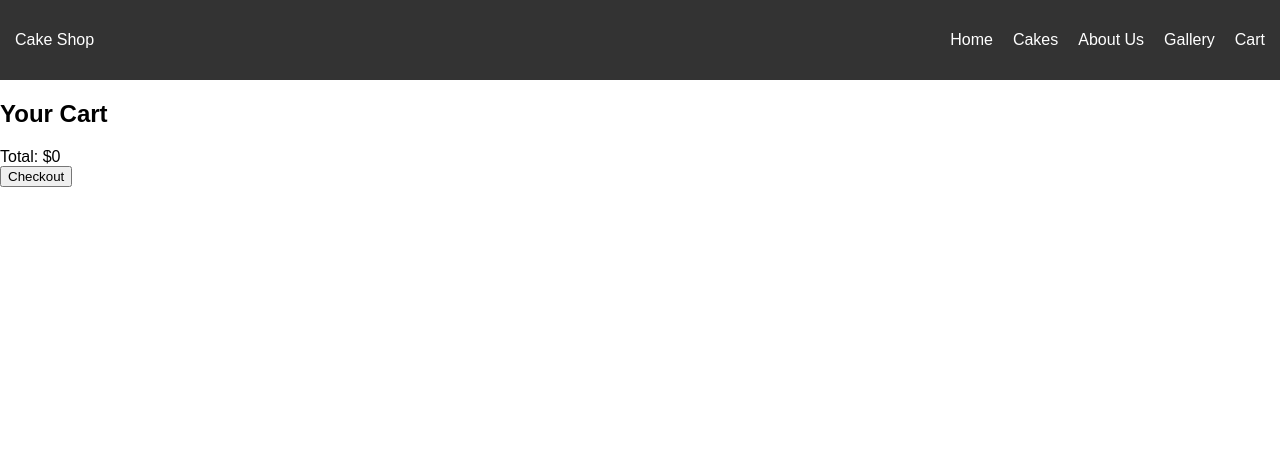
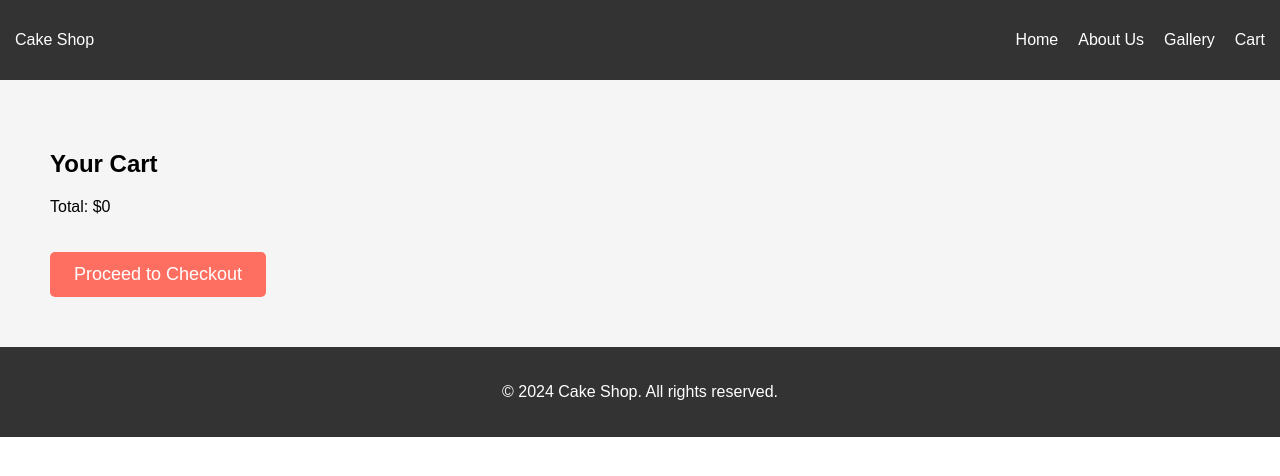
Before and after one commit to Arjun13-git/project1, a plain HTML site: page cart.html in a window 1280 px wide. Drawn offline with Linux system fonts and the light colour scheme.

Commit message:
Update cart.html

```diff
--- a/cart.html
+++ b/cart.html
@@ -3,56 +3,35 @@
 <head>
     <meta charset="UTF-8">
     <meta name="viewport" content="width=device-width, initial-scale=1.0">
-    <title>Your Cart</title>
+    <title>Cart - Cake Shop</title>
     <link rel="stylesheet" href="styles.css">
 </head>
 <body>
+    <!-- Navigation Bar -->
     <nav>
         <div class="logo">Cake Shop</div>
         <ul>
             <li><a href="index.html">Home</a></li>
-            <li><a href="#categories">Cakes</a></li>
             <li><a href="about.html">About Us</a></li>
             <li><a href="gallery.html">Gallery</a></li>
             <li><a href="cart.html">Cart</a></li>
         </ul>
     </nav>
 
-    <h2>Your Cart</h2>
-    <div id="cart-items"></div>
-    <div id="total-price"></div>
-    <button onclick="checkout()">Checkout</button>
+    <!-- Cart Section -->
+    <section class="cart">
+        <h2>Your Cart</h2>
+        <div id="cart-items"></div>
+        <p>Total: $<span id="total-price">0</span></p>
+        <!-- Checkout Button -->
+        <button id="checkout-btn">Proceed to Checkout</button>
+    </section>
 
-    <script>
-        // Check if the cart exists in local storage
-        let cart = JSON.parse(localStorage.getItem('cart')) || [];
+    <!-- Footer -->
+    <footer>
+        <p>&copy; 2024 Cake Shop. All rights reserved.</p>
+    </footer>
 
-        // Function to display cart items
-        function displayCart() {
-            const cartItemsDiv = document.getElementById('cart-items');
-            const totalPriceDiv = document.getElementById('total-price');
-            cartItemsDiv.innerHTML = ''; // Clear previous items
-
-            // Display each item in the cart
-            cart.forEach(item => {
-                const itemElement = document.createElement('div');
-                itemElement.textContent = `${item.name}: $${item.price}`;
-                cartItemsDiv.appendChild(itemElement);
-            });
-
-            // Calculate total price
-            const totalPrice = cart.reduce((total, item) => total + item.price, 0);
-            totalPriceDiv.textContent = `Total: $${totalPrice}`;
-        }
-
-        // Function to handle checkout (you can customize this)
-        function checkout() {
-            alert('Proceeding to checkout!');
-            // Add your checkout logic here
-        }
-
-        // Display the cart items when the page loads
-        displayCart();
-    </script>
+    <script src="scripts.js"></script>
 </body>
 </html>
```
